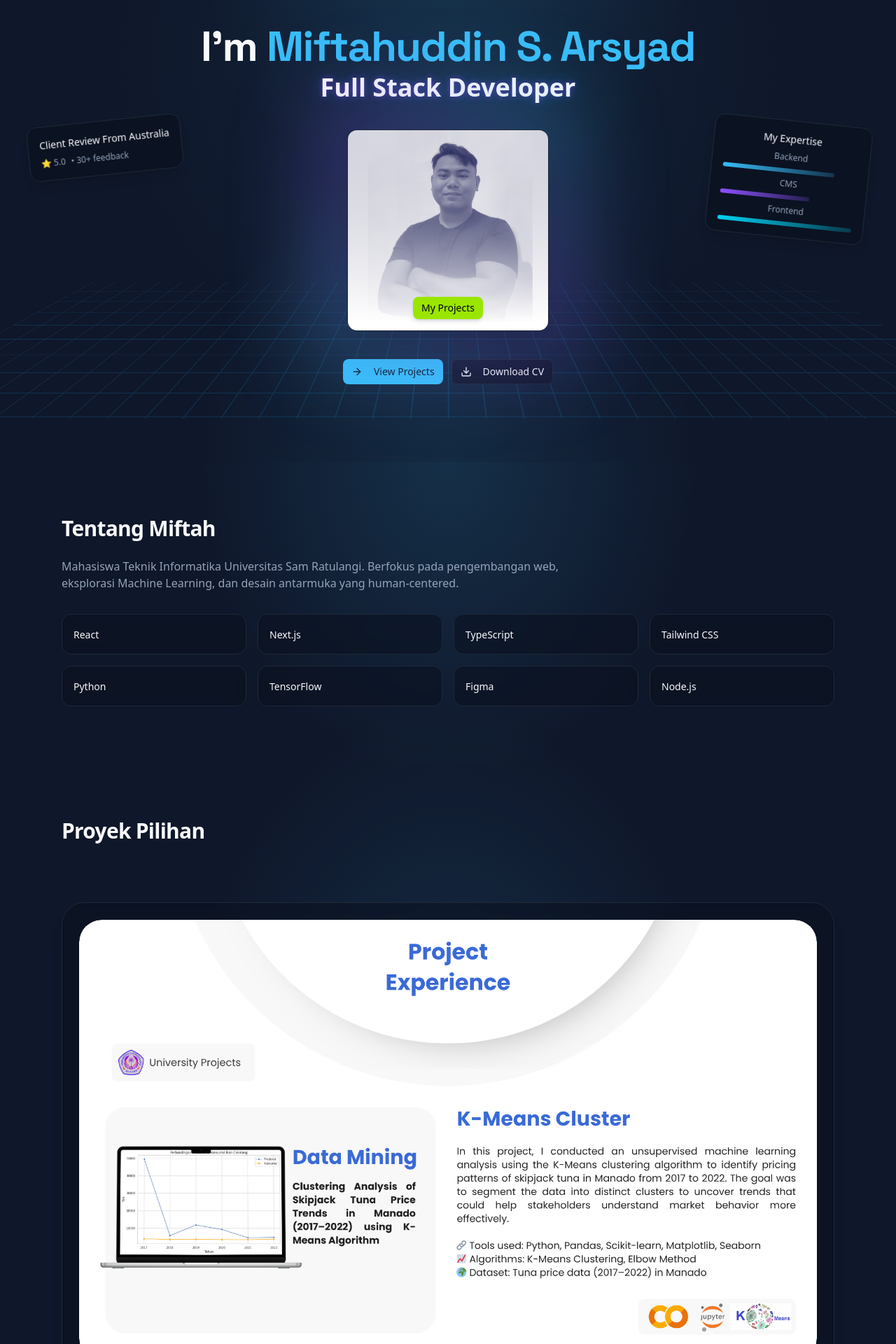
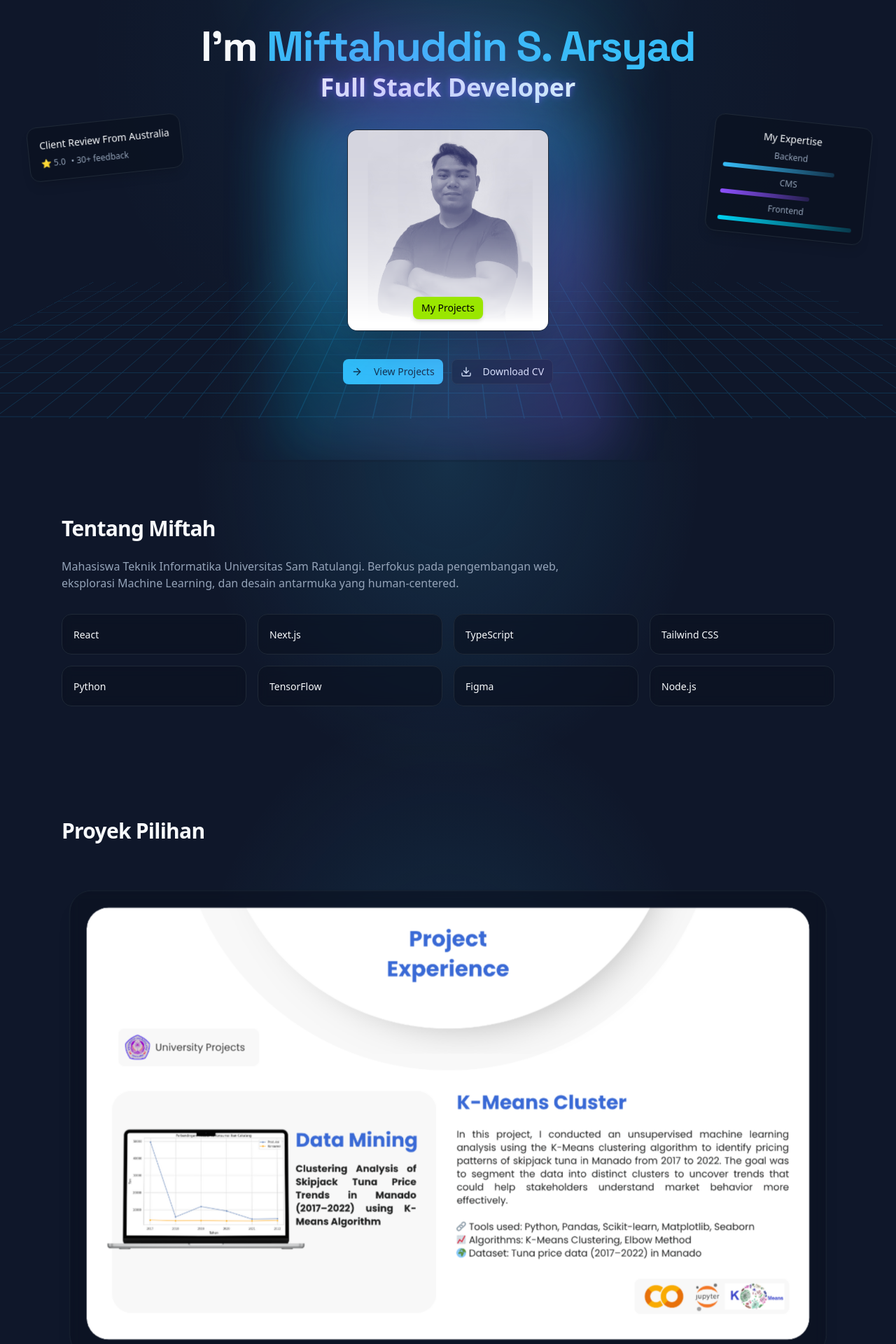
Before and after one commit to Codift05/portofolio-nextjs, a Next.js app: page / in a window 1280 px wide. Shown: the part 140-2060 px from the top of the page at 70% size. Built offline with nearby package versions, Linux system fonts and the light colour scheme.

Commit message:
update perubahan

```diff
--- a/app/page.tsx
+++ b/app/page.tsx
@@ -1,5 +1,5 @@
 "use client";
-import { motion, useScroll, useTransform } from "framer-motion";
+import { motion, useScroll, useTransform, useSpring } from "framer-motion";
 import type { MouseEvent } from "react";
 import Typewriter from "@/components/typewriter";
 import NeonGrid from "@/components/neon-grid";
@@ -73,6 +73,16 @@ export default function Home() {
   const { scrollYProgress } = useScroll();
   const glowY = useTransform(scrollYProgress, [0, 1], [0, -80]);
   const glowY2 = useTransform(scrollYProgress, [0, 1], [0, 80]);
+  const glowOpacity = useTransform(scrollYProgress, [0, 1], [0.6, 0.85]);
+  const galleryY = useTransform(scrollYProgress, [0, 1], [0, -24]);
+  const galleryScale = useTransform(scrollYProgress, [0, 1], [1, 0.98]);
+
+  // Springs untuk efek yang lebih halus
+  const sGlowY = useSpring(glowY, { stiffness: 80, damping: 20 });
+  const sGlowY2 = useSpring(glowY2, { stiffness: 80, damping: 20 });
+  const sGlowOpacity = useSpring(glowOpacity, { stiffness: 70, damping: 18 });
+  const sGalleryY = useSpring(galleryY, { stiffness: 120, damping: 24 });
+  const sGalleryScale = useSpring(galleryScale, { stiffness: 200, damping: 28 });
   const handleMouseMove = (event: MouseEvent<HTMLDivElement>) => {
     const rect = event.currentTarget.getBoundingClientRect();
     const x = event.clientX - rect.left;
@@ -109,13 +119,26 @@ export default function Home() {
           transition={{ duration: 0.7, delay: 0.15 }}
           className="relative mx-auto mt-10 w-fit"
         >
-          {/* Halo belakang */}
-          <div className="absolute -inset-12 rounded-2xl bg-gradient-to-tr from-primary/50 via-violet-500/40 to-cyan-400/40 blur-3xl opacity-70" aria-hidden />
+          {/* Parallax glow belakang */}
+          <motion.div
+            aria-hidden
+            className="absolute -inset-12 rounded-2xl bg-gradient-to-tr from-primary/50 via-violet-500/40 to-cyan-400/40 blur-3xl"
+            style={{ y: sGlowY, opacity: sGlowOpacity }}
+          />
+          <motion.div
+            aria-hidden
+            className="absolute -inset-24 rounded-3xl bg-gradient-to-br from-cyan-400/30 via-sky-400/20 to-violet-500/30 blur-2xl"
+            style={{ y: sGlowY2, opacity: sGlowOpacity }}
+          />
           <div className="relative mx-auto w-56 h-56 sm:w-64 sm:h-64 md:w-72 md:h-72 rounded-xl overflow-hidden border border-border shadow-2xl">
             {/* Overlay gradasi di dalam kotak */}
             <div className="absolute inset-0 bg-gradient-to-tr from-primary/25 via-violet-500/20 to-cyan-400/20 mix-blend-soft-light pointer-events-none" aria-hidden />
             {/* Shapes dekoratif */}
-            <div className="absolute left-4 top-4 w-20 h-20 rounded-[28%] bg-gradient-to-br from-violet-500/50 to-cyan-400/50 blur-xl opacity-50 mix-blend-soft-light pointer-events-none" aria-hidden />
+            <motion.div
+              className="absolute left-4 top-4 w-20 h-20 rounded-[28%] bg-gradient-to-br from-violet-500/50 to-cyan-400/50 blur-xl opacity-50 mix-blend-soft-light pointer-events-none"
+              aria-hidden
+              style={{ y: sGlowY }}
+            />
             <div className="absolute right-4 bottom-4 w-14 h-14 rounded-full border border-primary/40 opacity-60 mix-blend-soft-light pointer-events-none" aria-hidden />
             <div className="absolute inset-0 opacity-20 [background-image:repeating-linear-gradient(45deg,rgba(56,189,248,0.15)_0px,rgba(56,189,248,0.15)_2px,transparent_2px,transparent_8px)] pointer-events-none" aria-hidden />
             <Image
@@ -212,9 +235,10 @@ export default function Home() {
       <div className="snap-y snap-mandatory">
         {projectImages.map((src, i) => (
           <section key={src} className="relative w-full h-screen snap-start flex items-center justify-center">
-            <div
+            <motion.div
               onMouseMove={handleMouseMove}
-              className="group relative isolate max-w-6xl w-[92vw] h-[85vh] p-4 sm:p-6 rounded-[32px] border border-border bg-card/60 backdrop-blur overflow-hidden shadow-xl transition-all duration-200 hover:shadow-[0_0_36px_rgba(56,189,248,0.28)] hover:border-primary/60"
+              className="group relative isolate max-w-6xl w-[92vw] md:h-[85vh] h-[70vh] min-h-[380px] p-4 sm:p-6 rounded-[32px] border border-border bg-card/60 backdrop-blur overflow-hidden shadow-xl transition-all duration-200 hover:shadow-[0_0_36px_rgba(56,189,248,0.28)] hover:border-primary/60"
+              style={{ y: sGalleryY, scale: sGalleryScale }}
             >
               <div
                 className="relative w-full h-full rounded-[32px] overflow-hidden"
@@ -224,19 +248,19 @@ export default function Home() {
                   src={src}
                   alt={`Project ${i + 1}`}
                   fill
-                  className="object-cover object-center rounded-[32px]"
+                  className="md:object-cover object-contain object-center rounded-[32px]"
                   sizes="100vw"
                   priority={i === 0}
                 />
                 <div
-                  className="absolute inset-0 pointer-events-none opacity-0 group-hover:opacity-100 transition-opacity duration-200 mix-blend-soft-light"
+                  className="absolute inset-0 pointer-events-none opacity-0 group-hover:opacity-100 transition-opacity duration-300 mix-blend-soft-light"
                   style={{
                     background:
                       "radial-gradient(200px 200px at var(--x, 50%) var(--y, 50%), rgba(147, 197, 253, 0.32), transparent 55%)",
                   }}
                 />
               </div>
-            </div>
+            </motion.div>
           </section>
         ))}
       </div>
```
